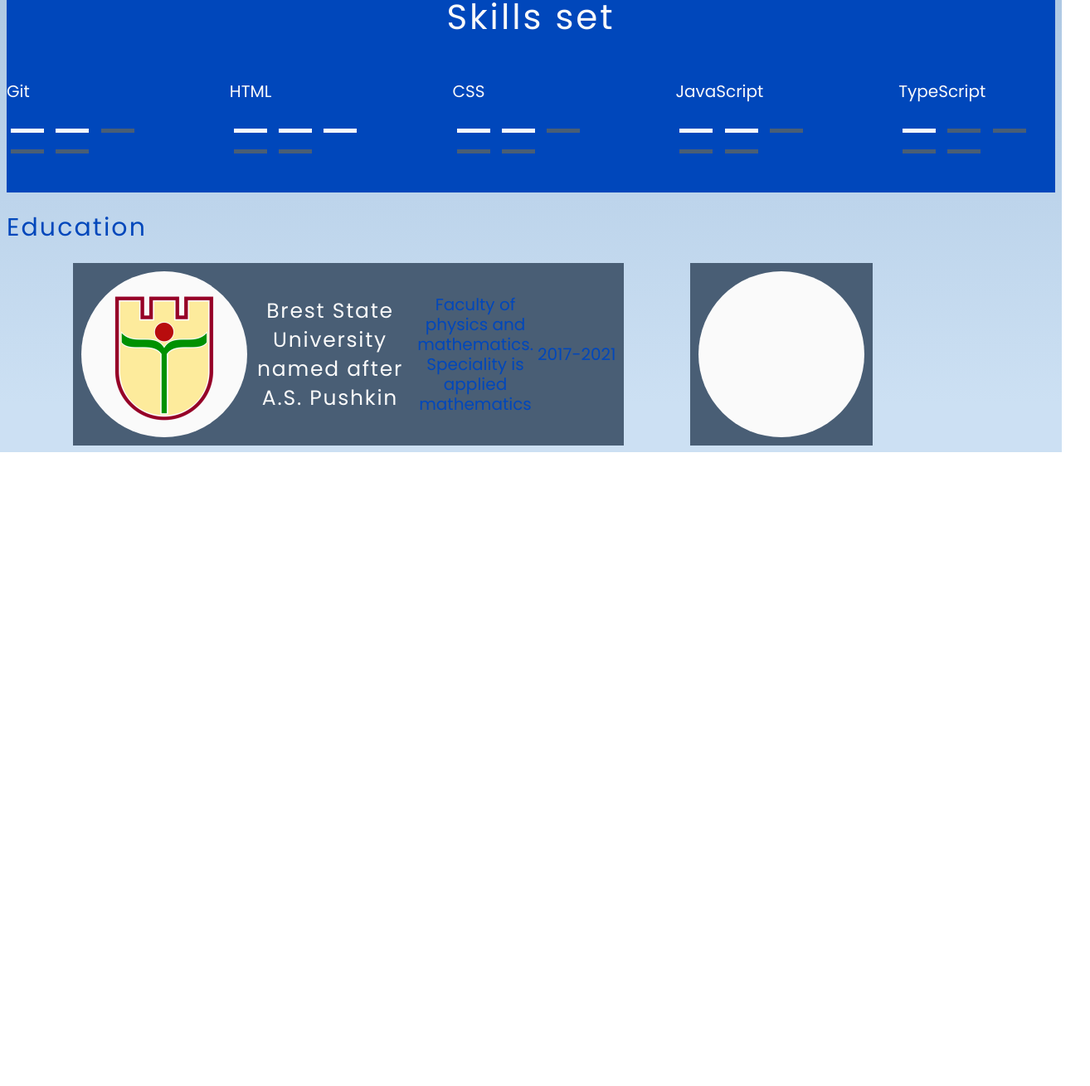
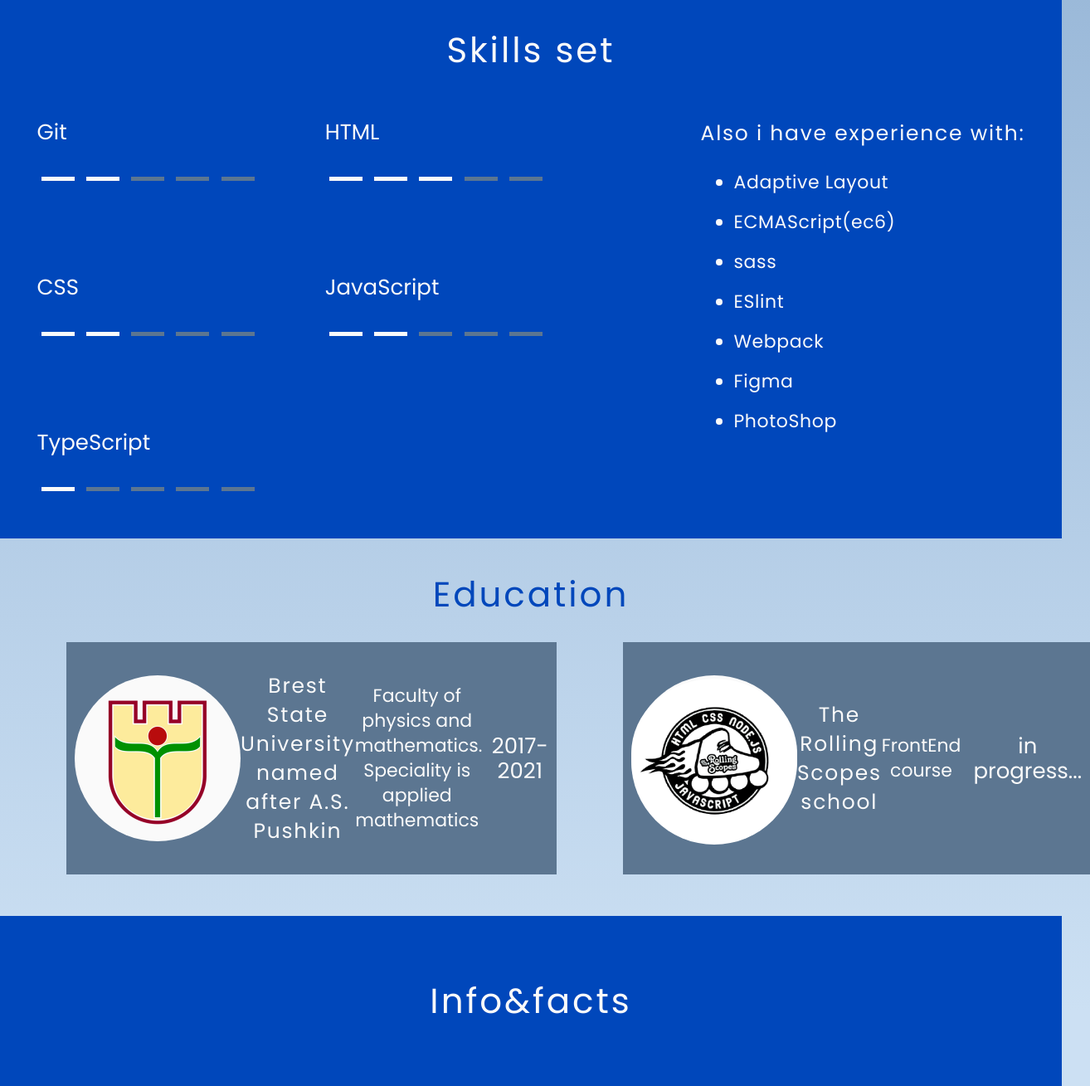
Before and after one commit to avazingg/resume, a website: page index.html in a window 1280 px wide. Shown: the part 946-2255 px from the top of the page at 83% size, 1314 px wide, since content can reach past the window. Before the commit the page ends 1491 px from the top, so only its background shows below. Drawn offline with Linux system fonts and the light colour scheme; files whose address does not match are found by name.

Commit message:
feat: add education block

```diff
--- a/index.html
+++ b/index.html
@@ -46,7 +46,7 @@
         <h2 class="about__content_info">I’m 22. I live in Brest, Belarus. I’m interested in Web development </h2>
         <P class="about__content_skills">Got some skills in HTML, CSS, JavaScript & typeScript </P>
         <div class="save-resume__button">
-          <button class="button button__bordered">download resume.pdf</button>
+          <button class="button button__colored">download resume.pdf</button>
         </div>
       </div>
     </div>
@@ -60,6 +60,7 @@
       <!-- <div class="skills__types">
         <h3 class="marketable__text">Marketable skills</h3>
       </div> -->
+      <div class="skills-2-column">
         <div class="skills__container">
           <div class="skill">
             <p class="skills__name">Git</p>
@@ -148,7 +149,19 @@
           <span class="empty-line"></span>
         </div>
       </div> -->
-
+        <div class="other__skills">
+          <h3 class="other__skills-text">Also i have experience with:</h3>
+          <ul class="other__skills_list">
+            <li class="other__skills_list-link">Adaptive Layout </li>
+            <li class="other__skills_list-link">ECMAScript(ec6)</li>
+            <li class="other__skills_list-link">sass</li>
+            <li class="other__skills_list-link">ESlint</li>
+            <li class="other__skills_list-link">Webpack</li>
+            <li class="other__skills_list-link">Figma</li>
+            <li class="other__skills_list-link">PhotoShop</li>
+          </ul>
+        </div>
+      </div>
     </div>
   </section>
 
@@ -159,23 +172,40 @@
       </div>
       <div class="layout-2-column">
         <div class="education__place">
+          <a href="https://www.brsu.by/">
             <div class="education__place_logo">
               <img class="logo-brsu" src="src/brsu.png" alt="">
             </div>
+          </a>
+          <a href="https://www.brsu.by/">
             <h3 class="education__place_name">Brest State University named after A.S. Pushkin</h3>
+          </a>
           <p class="education__place_faculty">Faculty of physics and mathematics. Speciality is applied mathematics</p>
           <p class="education__place_years">2017-2021</p>
         </div>
 
         <div class="education__place">
           <div class="education__place_logo">
-            <img src="#" alt="">
+            <a href="https://rs.school/">
+              <img class="logo-rs" src="src/rs-school.png" alt="">
+            </a>
           </div>
-          <h3 class="education__place_name"></h3>
-          <p class="education__place_faculty"></p>
-          <p class="education__place_years"></p>
+          <a href="https://rs.school/">
+            <h3 class="education__place_name">The Rolling Scopes school</h3>
+          </a>
+          <p class="education__place_faculty">FrontEnd course</p>
+          <p class="education__place_years">in progress...</p>
         </div>
       </div>
+    </div>
+  </section>
+
+  <section class="info">
+    <div class="info__wrapper">
+      <div class="info__title">
+        <h2 class="info__title-text">Info&facts</h2>
+      </div>
+
     </div>
   </section>
 </body>
--- a/sass/abstracts/_constants.scss
+++ b/sass/abstracts/_constants.scss
@@ -2,4 +2,4 @@
 $color-light-s: #FAFAFA;
 $color-panton-blue: rgb(0, 71, 187);
 $color-light-blue: #80a4cb;
-$color-darker-blue: rgb(73, 94, 117);
+$color-darker-blue: rgb(92, 118, 145);
--- a/sass/base/_base.scss
+++ b/sass/base/_base.scss
@@ -2,7 +2,7 @@
   font-family: 'Poppins', sans-serif; */
  html {
    font-size: 10px;
-   margin: 0px;
+
  }
 
  body {
@@ -10,6 +10,7 @@
    background: linear-gradient(to top, #cce0f3 4%, #80a4cb 88%);
    font-size: 1.6rem;
    font-family: "Poppins", sans-serif;
+   margin: 0px;
  }
 
  h1 {
@@ -22,7 +23,7 @@
 
  h2 {
    font-family: "Poppins", sans-serif;
-   font-size: 3rem;
+   font-size: 4.2rem;
    font-weight: normal;
    letter-spacing: 0.07em;
    line-height: 3.5rem;
@@ -44,13 +45,19 @@
    font-weight: normal;
    letter-spacing: 0.06em;
    line-height: 3.5rem;
+   cursor: pointer;
+   text-decoration: none;
  }
 
  p {
    font-family: "Poppins", sans-serif;
    font-style: normal;
    font-weight: 400;
-   font-size: 2rem;
-   line-height: 2.4rem;
+   font-size: 2.6rem;
+   line-height: 3rem;
    color: rgb(0, 71, 187);
  }
+
+ ul {
+   list-style: none;
+ }
--- a/sass/base/_buttons.scss
+++ b/sass/base/_buttons.scss
@@ -1,13 +1,20 @@
-.button__bordered {
+.button__colored {
   background: $color-panton-blue;
   color: $color-light-s;
   padding: 20px;
   font-family: "Poppins", sans-serif;
   font-style: normal;
   font-weight: 400;
-  font-size: 2rem;
+  font-size: 2.4rem;
   line-height: 2.4rem;
   color: $color-light-s;
-  border: 0px solid $color-light-s;
+  border: 1px solid $color-panton-blue;
   cursor: pointer;
+
+  &:hover {
+    background-color: $color-light-s;
+    border: 1px solid $color-panton-blue;
+    color: $color-panton-blue;
+    transition: ease-in-out 0.5s;
+  }
 }
--- a/sass/layout/_about.scss
+++ b/sass/layout/_about.scss
@@ -7,7 +7,7 @@
 }
 
 .about__container {
-  margin-left: 50px;
+  margin-left: 80px;
   display: flex;
   flex-direction: column;
   justify-content: center;
--- a/sass/layout/_education.scss
+++ b/sass/layout/_education.scss
@@ -1,7 +1,33 @@
+.education__wrapper {
+  padding: 50px 0;
+}
+
+.education__title {
+
+  display: flex;
+  justify-content: center;
+
+  margin: 0;
+}
+
+.education__title-text {
+  font-size: 4.2rem;
+  margin: 0;
+  padding-bottom: 40px;
+}
+
 .logo-brsu {
   max-width: 150px;
   max-height: 150px;
   padding-top: 10px;
+
+}
+
+.logo-rs {
+  max-width: 200px;
+  max-height: 200px;
+  padding-top: 10px;
+  border-radius: 100px;
 
 }
 
@@ -18,8 +44,13 @@
 
 .layout-2-column {
   display: flex;
-  flex-direction: row;
+  justify-content: start;
+
+}
+
+.layout-2-column:last-child {
   gap: 80px;
+
 }
 
 .education__place {
@@ -34,10 +65,22 @@
 
 .education__place_name {
   max-width: 200px;
+  color: $color-light-s;
+
+  &:hover {
+    text-decoration: underline;
+  }
 }
 
 .education__place_faculty {
   max-width: 150px;
+  color: $color-light-s;
+  font-size: 2.2rem;
+}
+
+.education__place_years {
+  margin-left: 15px;
+  color: $color-light-s;
 }
 
 .education__place:first-child {
--- a/sass/layout/_header.scss
+++ b/sass/layout/_header.scss
@@ -10,7 +10,7 @@
   align-items: center;
   text-align: center;
   gap: 0px;
-  padding-left: 50px;
+  padding-left: 80px;
 
 }
 
@@ -40,5 +40,5 @@
 
 .navigation>.navigation__link:last-child {
 
-  margin-right: 50px;
+  margin-right: 80px;
 }
--- /dev/null
+++ b/sass/layout/_info.scss
@@ -0,0 +1,13 @@
+.info__wrapper {
+  padding: 50px 0;
+  background-color: $color-panton-blue;
+}
+
+.info__title {
+  display: flex;
+  justify-content: center;
+}
+
+.info__title-text {
+  color: $color-light-s;
+}
--- a/sass/layout/_skills.scss
+++ b/sass/layout/_skills.scss
@@ -1,6 +1,6 @@
 .skills__wrapper {
-  padding-top: 40px;
-  padding-bottom: 40px;
+  padding-top: 50px;
+  padding-bottom: 50px;
   background: $color-panton-blue;
 }
 
@@ -13,19 +13,20 @@
   margin: 0px;
   color: $color-light-s;
   font-size: 4.2rem;
-  margin-bottom: 40px;
+  padding-bottom: 40px;
 }
 
 .skills__container {
+  max-width: 800px;
   display: flex;
-  justify-content: center;
+  justify-content: start;
   flex-direction: row;
+  flex-wrap: wrap;
   gap: 80px;
 }
 
 .skills__name {
   color: $color-light-s;
-
   display: flex;
   justify-content: start;
 }
@@ -71,3 +72,23 @@
 .skills__types:last-child {
   margin-top: 40px;
 }
+
+.other__skills_list {
+  display: flex;
+  flex-direction: column;
+  gap: 15px;
+  list-style-type: disc;
+  ;
+}
+
+.other__skills_list-link {
+  color: $color-light-s;
+  font-size: 2.2rem;
+  letter-spacing: 0.06rem;
+}
+
+.skills-2-column {
+  display: flex;
+  justify-content: center;
+
+}
--- a/sass/style.scss
+++ b/sass/style.scss
@@ -9,3 +9,4 @@
 @import "layout/about";
 @import "layout/skills";
 @import "layout/education";
+@import "layout/info";
```
Also changed, not shown: sass/style.css, src/rs-school.png (added), 1 other file. Lines whose indentation alone changed are shown as unchanged.
